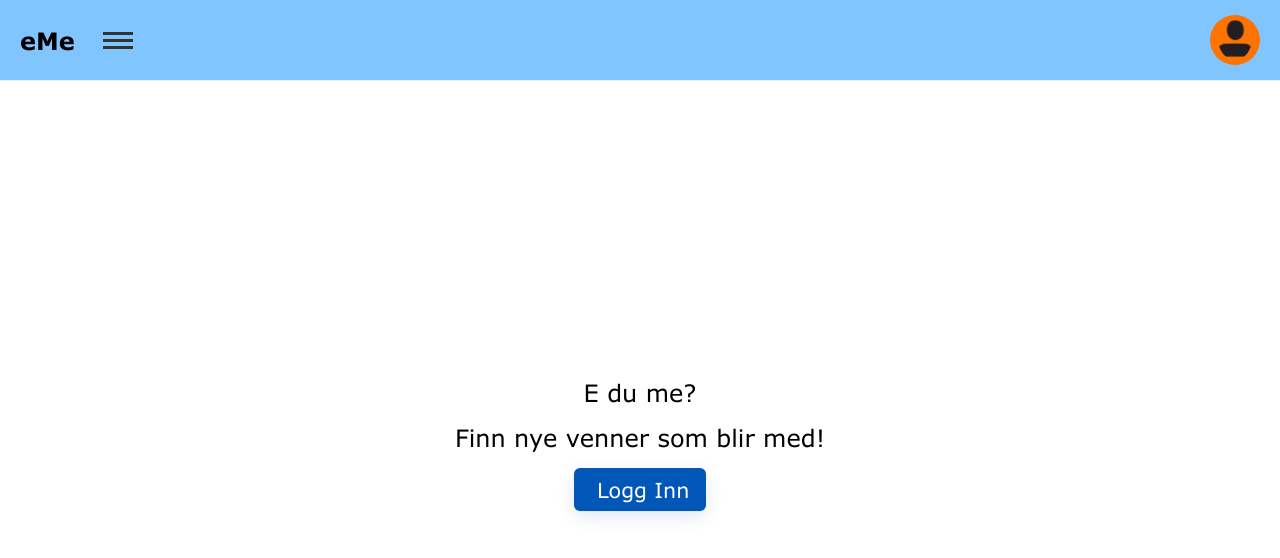
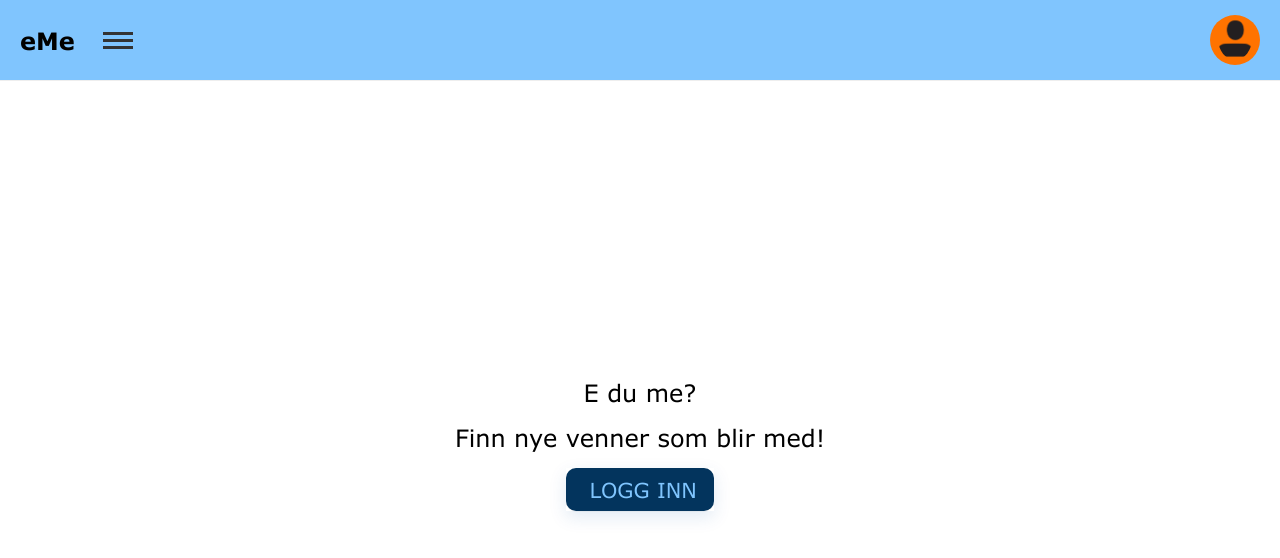
Before and after one commit to suriya-mudah/Hacklings, an Angular app: page /login in a window 1280 px wide. Shown: the top 558 px of the page. Built offline with nearby package versions, Linux system fonts and the light colour scheme.

Commit message:
stage 3.1

```diff
--- a/src/app/login/login.html
+++ b/src/app/login/login.html
@@ -7,7 +7,7 @@
             <p>E du me?</p>
             <p>Finn nye venner som blir med!</p>
             <div class="btn-container">
-                <app-button label="Logg Inn" variant="primary"></app-button>
+                <app-button label="LOGG INN" variant="primary"></app-button>
             </div>
         </div>
     </div>
--- a/src/app/login/login.scss
+++ b/src/app/login/login.scss
@@ -33,10 +33,9 @@
 
 // Login page button overrides - local to the login page
 .btn-container app-button {
-    // primary button overrides
-    --button-bg: #0057b8; // dark blue
-    --button-color: #ffffff;
-    border-radius: 8px;
+    --button-bg: var(--app-primary, var(--mat-sys-primary));
+    --button-color: var(--app-info, var(--app-primary-on), var(--mat-sys-on-primary));
+    --button-border-radius: 10px;
     font-weight: 600;
     --button-font-size: 1.3rem;
     box-shadow: 0 6px 18px rgba(0, 86, 166, 0.12);
@@ -46,7 +45,7 @@
 // make the button full width on small screens
 @media (max-width: 480px) {
 	.btn-container app-button {
-		--button-bg: #004499;
+        /* --button-bg: #004499; */
 		display: block;
 		width: 100%;
 	}
@@ -76,12 +75,19 @@
 }
 
 .btn-container app-button[variant="ghost"] {
-    --button-ghost-color: #0057b8;
-    --button-ghost-outline: rgba(0, 87, 184, 0.18);
+    /* prefer system / theme values rather than hardcoded brand hex */
+    /* --button-ghost-color: #0057b8; */
+    /* --button-ghost-outline: rgba(0, 87, 184, 0.18); */
+     /* ghost text uses accent by default; when using a colored bg elsewhere
+         use the corresponding on-color via var(--app-accent-on) */
+    --button-ghost-color: var(--app-accent, var(--mat-sys-foreground));
+    --button-ghost-outline: var(--app-accent, var(--mat-sys-outline));
 }
 
 // Example: override the ghost variant for small links inside the login card
 .btn-container app-button[variant="ghost"] {
-	--button-ghost-color: #0057b8;
-	--button-ghost-outline: rgba(0, 87, 184, 0.18);
+    /* --button-ghost-color: #0057b8; */
+    /* --button-ghost-outline: rgba(0, 87, 184, 0.18); */
+    --button-ghost-color: var(--app-accent, var(--mat-sys-foreground));
+    --button-ghost-outline: var(--app-accent, var(--mat-sys-outline));
 }
--- a/src/app/shared/components/button/button.scss
+++ b/src/app/shared/components/button/button.scss
@@ -7,14 +7,16 @@
 button.app-button {
 	font-family: Verdana, system-ui, -apple-system, 'Segoe UI', Roboto, Arial, sans-serif;
 	padding: 0.5rem 1rem;
-	border-radius: 6px;
+	border-radius: var(--button-border-radius, 6px);
 	border: none;
 	cursor: pointer;
 	font-size: var(--button-font-size, 0.95rem);
 	transition: background .12s ease, box-shadow .12s ease, transform .06s ease, color .12s ease;
 	/* Primary by default; allow per-instance override via --button-bg / --button-color */
-	background: var(--button-bg, var(--mat-sys-primary, var(--app-primary, #1976d2)));
-	color: var(--button-color, var(--mat-sys-on-primary, var(--app-on-primary, #ffffff)));
+	/* Prefer app-level CSS variables, then Material system vars, then safe fallbacks */
+	/* Prefer app-level tokens first, then Material system tokens, then hardcoded */
+	background: var(--button-bg, var(--app-primary, var(--mat-sys-primary, #03345d)));
+	color: var(--button-color, var(--app-primary-on, var(--mat-sys-on-primary, #ffffff)));
 	box-shadow: 0 1px 0 rgba(0,0,0,0.04);
 	border: 1px solid transparent;
 }
@@ -22,24 +24,26 @@ button.app-button {
 /* Primary hover: slightly darker mix */
 button.app-button.primary:hover:not(:disabled),
 button.app-button:hover:not(:disabled) {
-	background: color-mix(in srgb, var(--button-bg, var(--mat-sys-primary, var(--app-primary, #1976d2))) 88%, black 12%);
+	background: color-mix(in srgb, var(--button-bg, var(--app-primary, var(--mat-sys-primary, #03345d))) 88%, black 12%);
 }
 
 /* Secondary variant uses secondary tokens */
 button.app-button.secondary {
-	background: var(--button-secondary-bg, var(--mat-sys-secondary, var(--app-secondary, #e0e0e0)));
-	color: var(--button-secondary-color, var(--mat-sys-on-secondary, var(--app-on-secondary, #111111)));
+	/* Map secondary to the app accent token by default */
+	background: var(--button-secondary-bg, var(--app-accent, var(--mat-sys-secondary, #f07c34)));
+	color: var(--button-secondary-color, var(--app-accent-on, var(--mat-sys-on-secondary, #ffffff)));
 }
 
 button.app-button.secondary:hover:not(:disabled) {
-	background: color-mix(in srgb, var(--button-secondary-bg, var(--mat-sys-secondary, var(--app-secondary, #e0e0e0))) 90%, black 10%);
+	background: color-mix(in srgb, var(--button-secondary-bg, var(--app-accent, var(--mat-sys-secondary, #f07c34))) 90%, black 10%);
 }
 
 /* Ghost variant: transparent with a subtle outline */
 button.app-button.ghost {
 	background: transparent;
-	color: var(--button-ghost-color, var(--mat-sys-foreground, var(--app-foreground, inherit)));
-	border: 1px solid var(--button-ghost-outline, var(--mat-sys-outline, var(--app-outline, currentColor)));
+	/* Ghost links default to the app accent (or fallback to currentColor) */
+	color: var(--button-ghost-color, var(--app-accent, var(--mat-sys-foreground, currentColor)));
+	border: 1px solid var(--button-ghost-outline, var(--app-accent, var(--mat-sys-outline, currentColor)));
 }
 
 button.app-button:disabled {
--- a/src/styles/styles.theme.scss
+++ b/src/styles/styles.theme.scss
@@ -1,46 +1,58 @@
 @use '@angular/material' as mat;
 
 // App color tokens (from your request)
-$app-primary: #03345d; // deep navy
-$app-accent: #f07c34;  // vivid orange
-$app-info:   #80c5fe;  // light blue
-$app-success:#86ff80;  // bright green
-$app-warn:   #e55b03;  // warm orange / warn
+$app-primary: #03345d; // deep navy — #03345d
+$app-accent: #f07c34;  // vivid orange — #f07c34
+$app-info:   #80c5fe;  // light blue — #80c5fe
+$app-success:#86ff80;  // bright green — #86ff80
+$app-warn:   #e55b03;  // warm orange / warn — #e55b03
+
+// Recommended "on" colors (text/icon colors that complement the seed colors)
+$app-primary-on: #ffffff;
+$app-accent-on:  #ffffff;
+$app-info-on:   #000000;
+$app-success-on:#000000;
+$app-warn-on:   #ffffff;
 
 // Export CSS custom properties so these colors can be used in runtime CSS too
 :root {
   --app-primary: #{$app-primary};
+  --app-primary-on: #{$app-primary-on};
   --app-accent:  #{$app-accent};
+  --app-accent-on:  #{$app-accent-on};
   --app-info:    #{$app-info};
+  --app-info-on:    #{$app-info-on};
   --app-success: #{$app-success};
+  --app-success-on: #{$app-success-on};
   --app-warn:    #{$app-warn};
+  --app-warn-on:    #{$app-warn-on};
 }
 
 // Minimal palette maps (useful for simple Material theming or lookups).
 // Each map includes a 500 swatch and a contrast submap for accessibility.
 $my-primary-palette: (
   500: $app-primary,
-  contrast: (500: #ffffff)
+  contrast: (500: $app-primary-on)
 );
 
 $my-accent-palette: (
   500: $app-accent,
-  contrast: (500: #ffffff)
+  contrast: (500: $app-accent-on)
 );
 
 $my-info-palette: (
   500: $app-info,
-  contrast: (500: #000000)
+  contrast: (500: $app-info-on)
 );
 
 $my-success-palette: (
   500: $app-success,
-  contrast: (500: #000000)
+  contrast: (500: $app-success-on)
 );
 
 $my-warn-palette: (
   500: $app-warn,
-  contrast: (500: #ffffff)
+  contrast: (500: $app-warn-on)
 );
 
 // Notes:
```
Also changed, not shown: src/app/shared/components/button/button.component.md (+5 -4 lines), src/styles/styles.md (+61 -18 lines), 1 other file (tests, documents, lock files or other folders).
